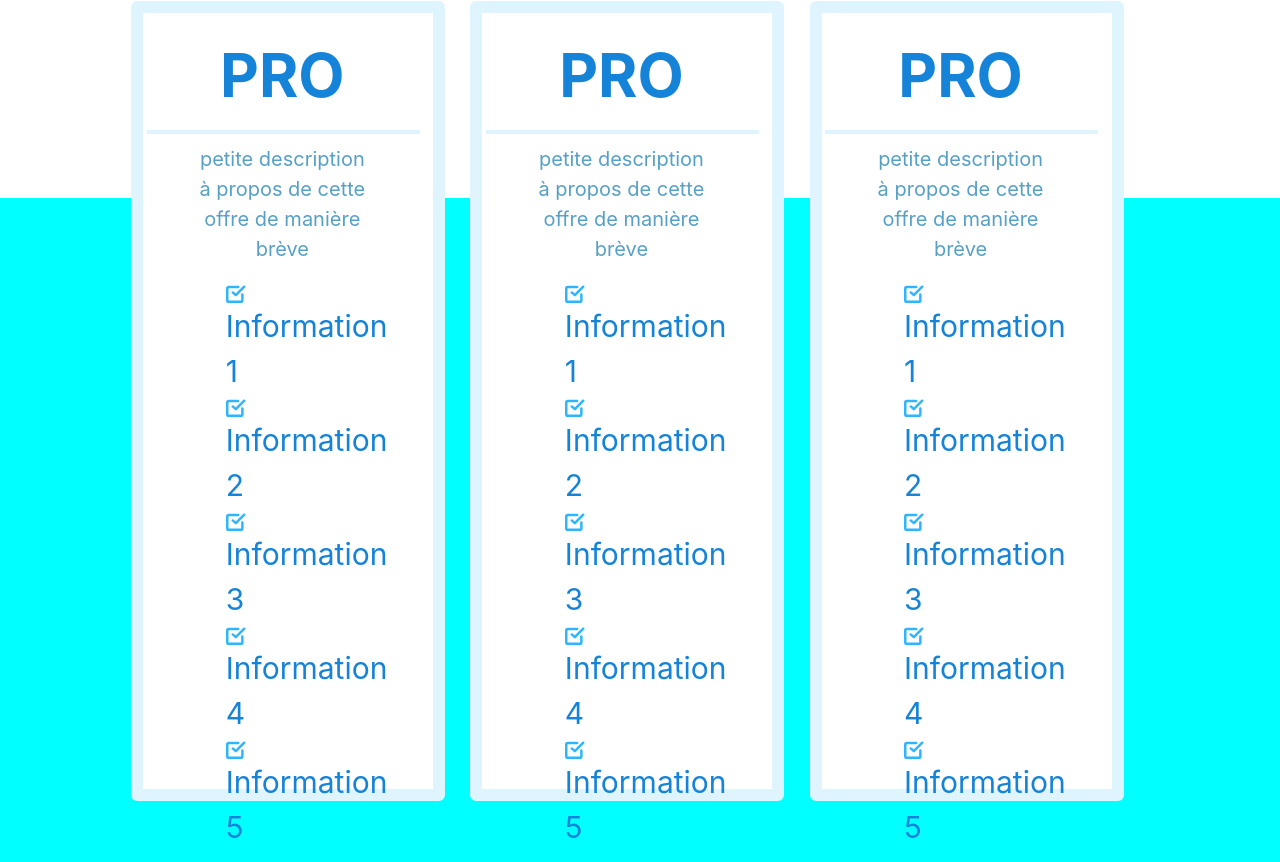
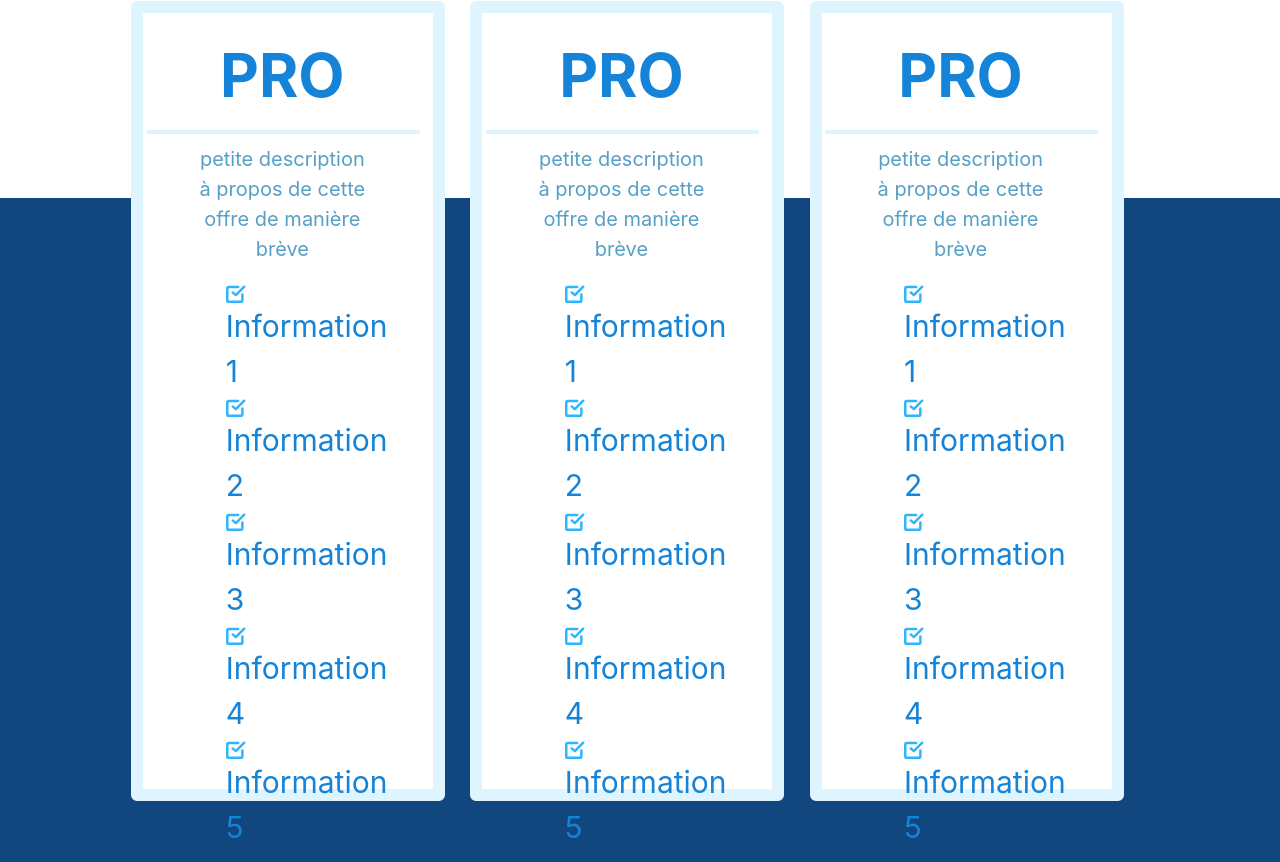
Before and after one commit to korv-consulting/kei-website, a Next.js app: page / in a window 1280 px wide. Shown: the part 1458-2320 px from the top of the page. Built offline with nearby package versions, Linux system fonts and the light colour scheme.

Commit message:
[feat-xxx]: Changing Background color of Offer part

```diff
--- a/styles/Offer.module.css
+++ b/styles/Offer.module.css
@@ -17,8 +17,8 @@
 }
 
 .second_row {
-    background-color: aqua;
-    /* background-color: #11467e; */
+    /* background-color: aqua; */
+    background-color: #11467e;
     height: 45em;
     align-items: center;
     /* padding-left: 12%; */
```
